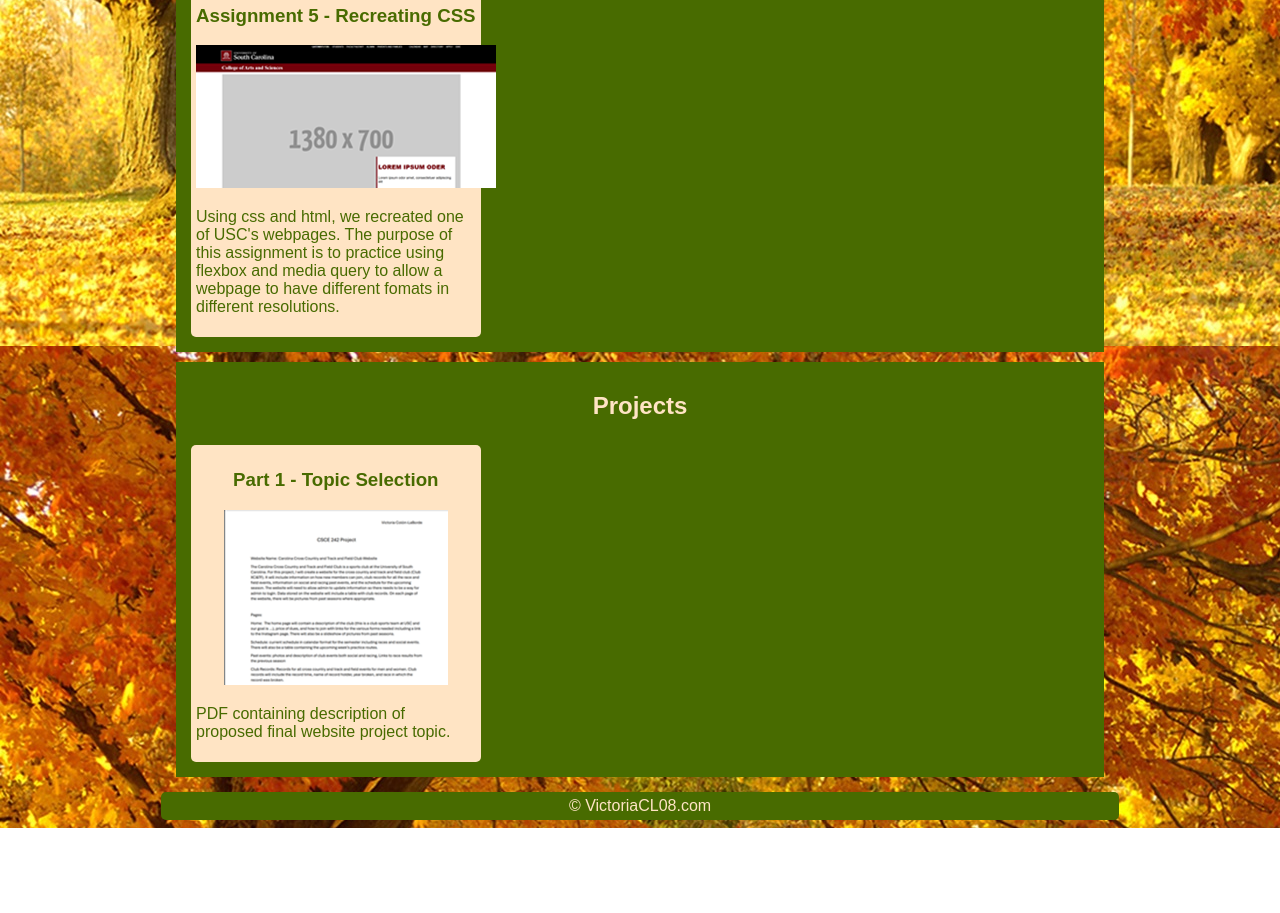
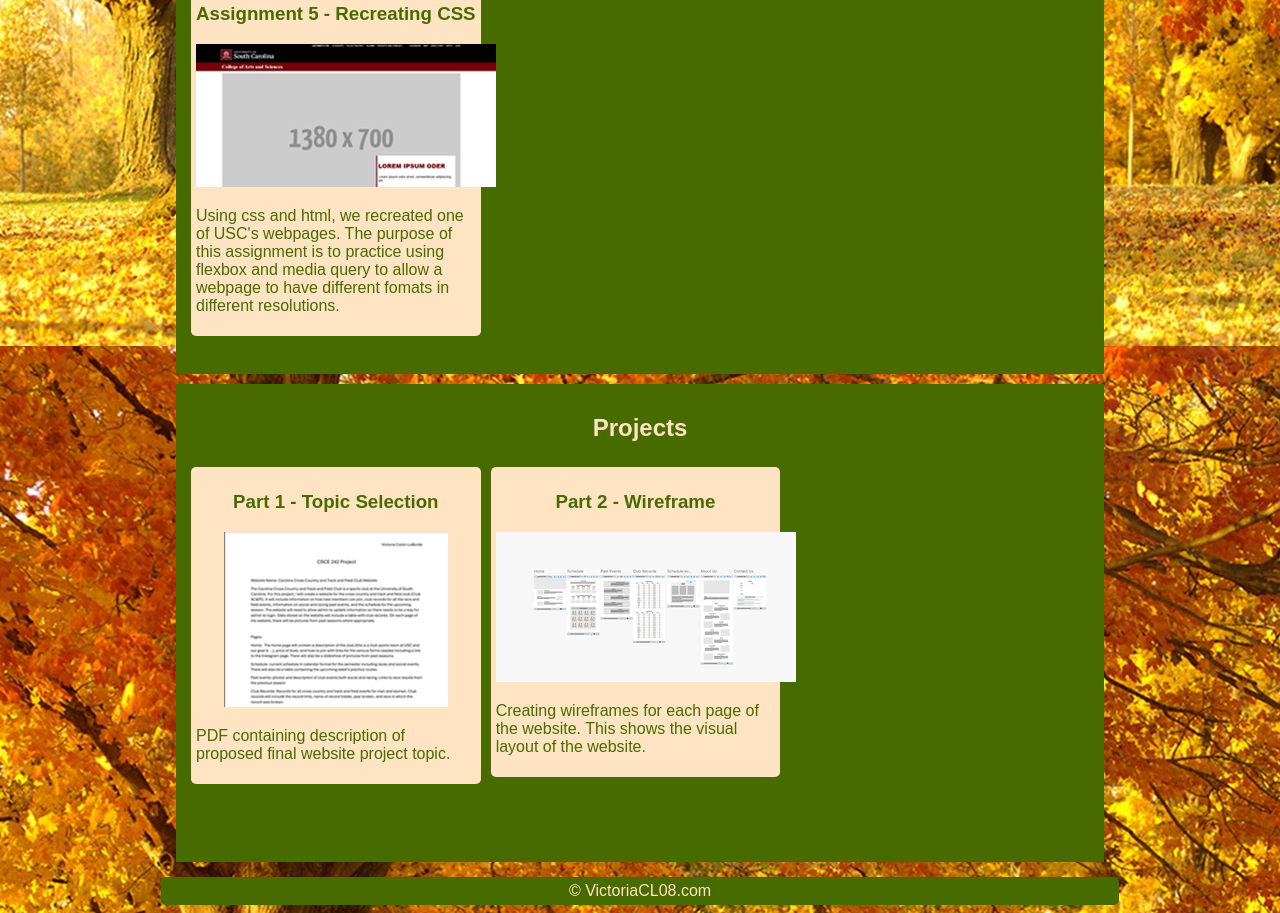
Before and after one commit to VictoriaCL08/VictoriaCL08.github.io, a plain HTML site: page csce242/index.html in a window 1280 px wide. Shown: the part 649-1562 px from the top of the page. Before the commit the page ends 1477 px from the top, so only its background shows below. Drawn offline with Linux system fonts and the light colour scheme.

Commit message:
assignment 5

```diff
--- a/csce242/index.html
+++ b/csce242/index.html
@@ -99,6 +99,20 @@
                             </section>
                         </a>
                     </section>
+                    <section class="nav"> <!--********** Project part 2 ***********-->
+                        <a href="projects/part2/index.html">
+                            <section class="assignments">
+                                <div class="assignment-image">
+                                    <h3>Part 2 - Wireframe</h3>
+                                    <img src="images/Project-part2.png">
+                                </div>
+                                <div>
+                                    <p>Creating wireframes for each page of the website. This shows the visual layout of the website.
+                                    </p>
+                                </div>
+                            </section>
+                        </a>
+                    </section>
                 </article>
             </div>
        </main>
--- /dev/null
+++ b/csce242/projects/part2/styles.css
@@ -0,0 +1,4 @@
+iframe{
+    margin:auto;
+    display:block;
+}
--- a/csce242/styles.css
+++ b/csce242/styles.css
@@ -42,6 +42,10 @@
     text-align:center;
     margin-left:auto;
     margin-right:auto;
+    max-width:max-content;
+}
+.nav{
+    height:390px;
 }
 
 /* Typography */
```
Also changed, not shown: csce242/projects/part2/index.html (added, +16 -0 lines), csce242/images/Project-part2.png (added).
